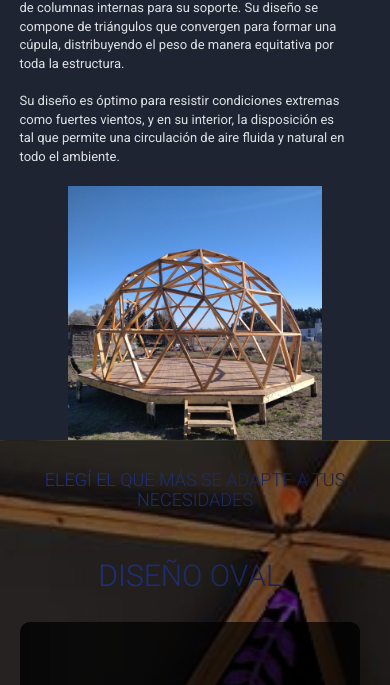
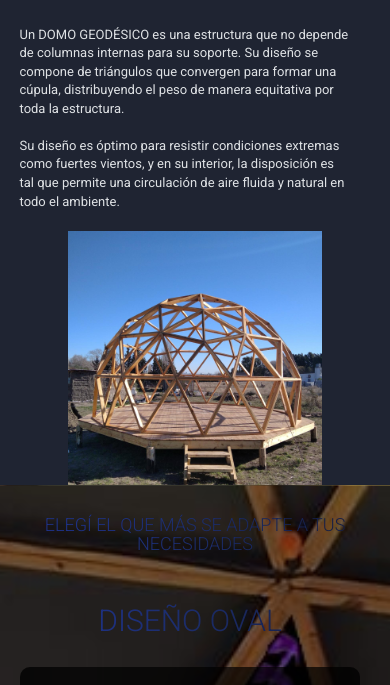
Before and after one commit to Marianela89/Somos-Domos, a plain HTML site: page index.html in a window 390 px wide. Shown: the part 747-1432 px from the top of the page. Drawn offline with nearby package versions, Linux system fonts and the light colour scheme; a web font is replaced by a local one.

Commit message:
correciones

```diff
--- a/css/index.css
+++ b/css/index.css
@@ -793,4 +793,7 @@ footer{
     .chevron{
         margin-top: 65%;
     }
+    .info-domos{
+        padding-top:32% ;
+    }
   }
```
